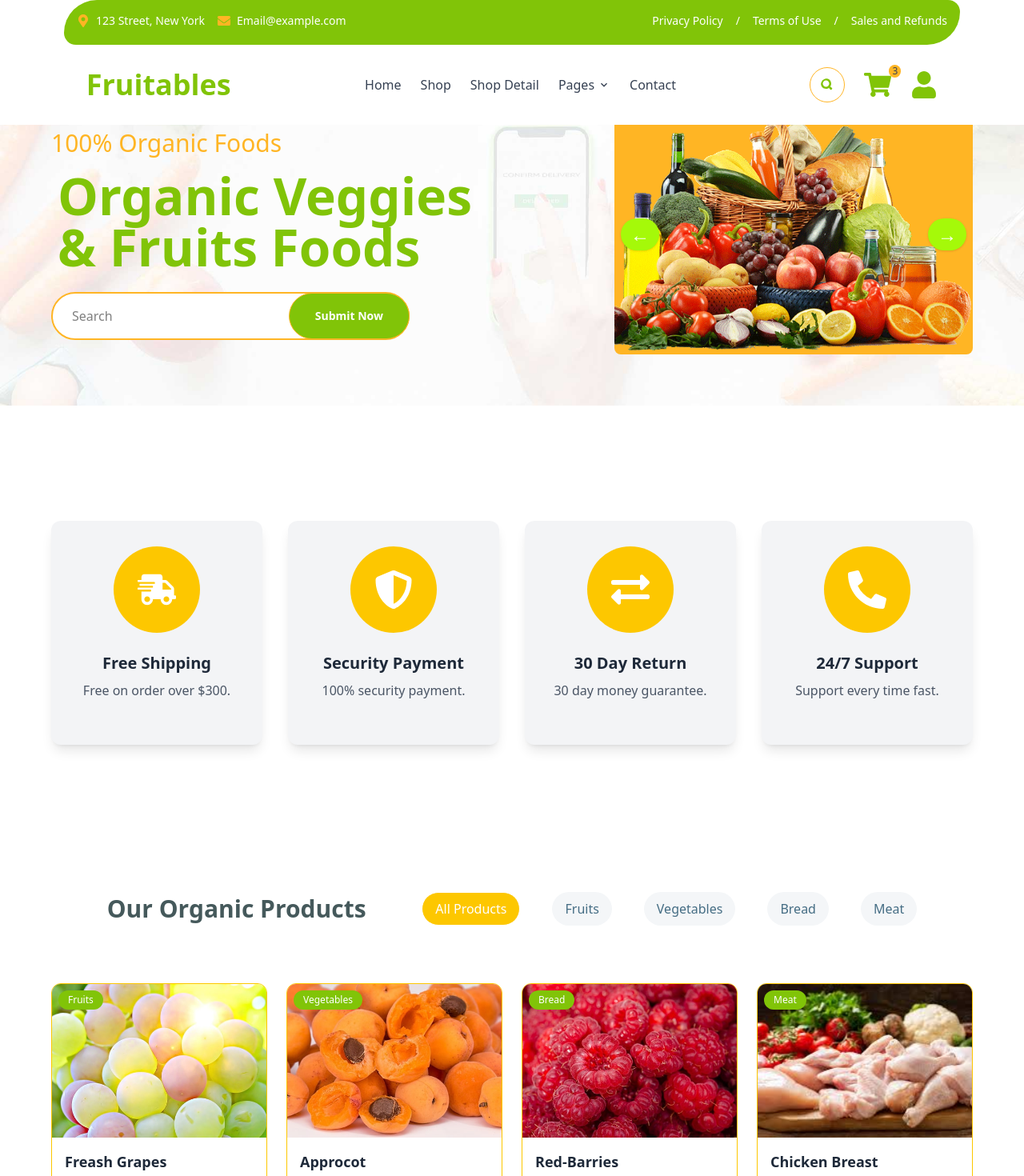
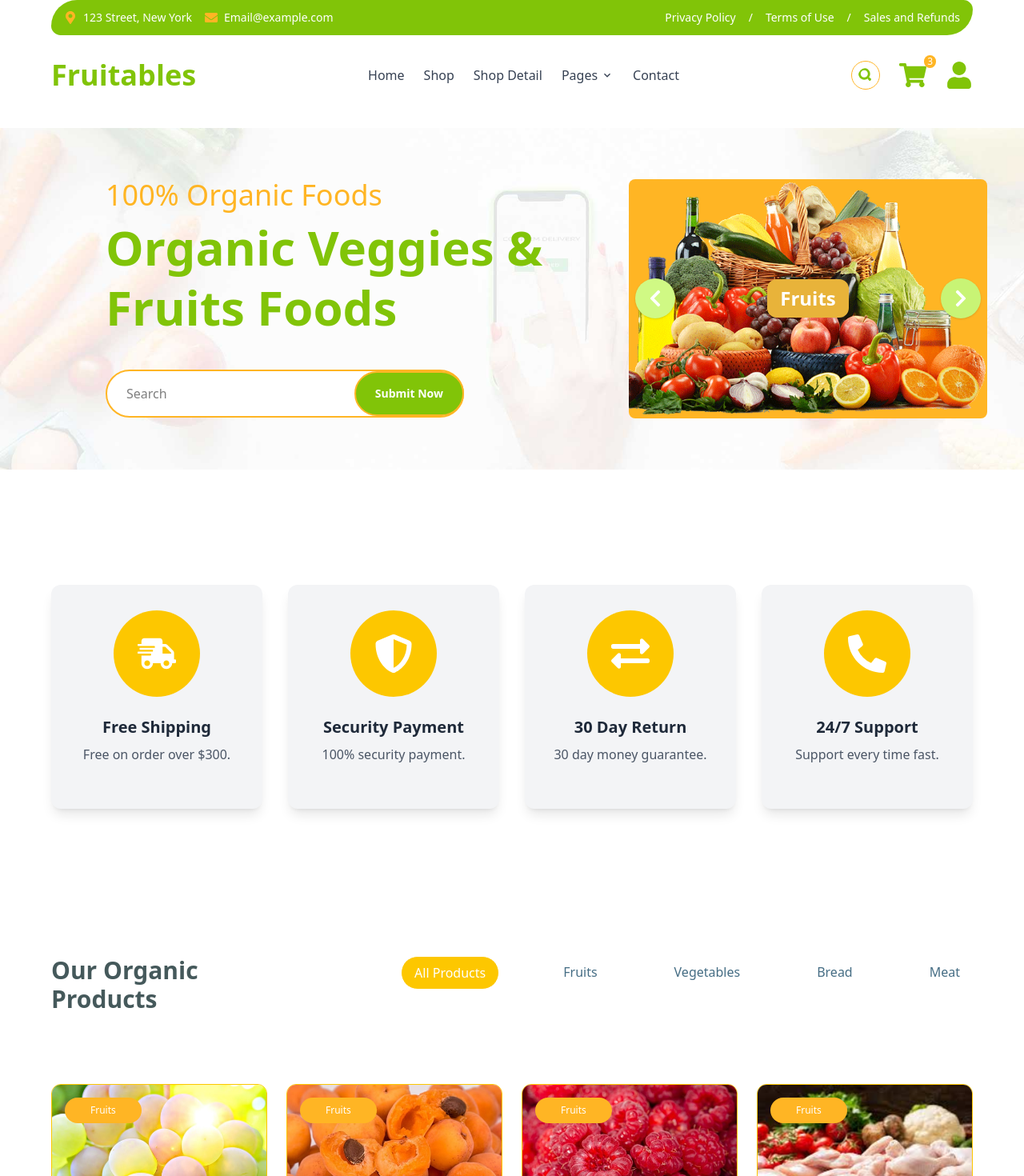
Before and after one commit to NadeemAshraf123/Organic-Fruitables, a React (Vite) app: page / in a window 1280 px wide. Shown: the top 1470 px of the page at 80% size. Built offline with nearby package versions, Linux system fonts and the light colour scheme.

Commit message:
fruitables project ui related issues resolved

```diff
--- a/src/App.tsx
+++ b/src/App.tsx
@@ -13,6 +13,7 @@ import StatsSection from './components/statssection/StatsSection'
 import OurTestimonial from './components/ourtestimonials/OurTesttimonial'
 import BestsellerProductsSection from './components/bestsellerproducts/BestSellerProductsSection'
 import PromoBanner from './components/promobanner/PromoBanner'
+import BestsellerProductTwo from './components/bestsellerproducts/BestSellerProductTwo'
 
 function App() {
 
@@ -24,6 +25,7 @@ function App() {
       <Navbar />
       <HeroBanner />
       <FeatureHighlights />
+
       <ProductSection />
       <CardsGrid />
       <CaruselProductsDisplay />
@@ -31,6 +33,7 @@ function App() {
       <PromoBanner />
 
       <BestsellerProductsSection />
+      <BestsellerProductTwo />
       <StatsSection />
       <OurTestimonial />
 
--- a/src/components/bestsellerproducts/BestSellerProductsSection.tsx
+++ b/src/components/bestsellerproducts/BestSellerProductsSection.tsx
@@ -74,7 +74,7 @@ const BestsellerProductsSection: React.FC<BestsellerProductsSectionProps> = ({
       <p className="mx-auto mt-4 max-w-3xl text-center text-gray-500">
         Latin words, combined with a handful of model sentence structures, to generate Lorem Ipsum which looks reasonable.
       </p>
-      <div className="mt-10 grid grid-cols-1 gap-8 md:grid-cols-2 lg:grid-cols-3">
+      <div className="mt-10 grid grid-cols-1 gap-4 md:grid-cols-2 lg:grid-cols-3">
         {products.map((product) => (
           <BestSellerProductCard key={product.id} product={product} onAddToCart={onAddToCart} />
         ))}
--- a/src/components/layout/ProductSection.tsx
+++ b/src/components/layout/ProductSection.tsx
@@ -105,22 +105,23 @@ const ProductSection: React.FC = () => {
 
                       <div  className='max-w-6xl mx-auto'>
 
-
-
-                        <div className='flex flex-col md:flex-row justify-evenly items-center mb-18'>
-                            <h2 className='text-3xl font-bold text-[#45595B] mb-4 md:mb-0'>
-                                Our Organic Products
+                        <div className='flex flex-col md:flex-row justify-between mb-18'>
+                            <h2 className='text-3xl font-bold text-[#45595B] mb-4'>
+                                <div>
+                                  Our Organic
+                                  </div>
+                                  Products
                             </h2>
 
-                            <div className='flex gap-10 flex-wrap'>
+                            <div className='flex gap-16 flex-wrap'>
                                 {categories.map((cat) => (
                                     <button
                                       key={cat}
                                       onClick={() => setSelectedCategory(cat)}
-                                      className={`px-4 py-2 rounded-full border ${
+                                      className={`px-4 py-2 h-fit text-left rounded-full border ${
                                         selectedCategory === cat
                                         ? 'bg-[#FDC700] text-white'
-                                        : 'bg-[#F4F6F8] text-[#456D84] border-0'
+                                        : 'bg-transparent text-[#456D84] border-0'
                                       } transition-colors duration-500`}
                                     >
                                         {cat}
@@ -129,9 +130,8 @@ const ProductSection: React.FC = () => {
                             </div>
                         </div>
 
-                        {/* <div className="grid grid-cols-1 sm:grid-cols-2 lg:grid-cols-3 xl:grid-cols-4 gap-3"> */}
-                        <div className="grid grid-cols-1 sm:grid-cols-2 md:grid-cols-3 xl:grid-cols-4 gap-6">
-
+                        <div className="grid grid-cols-1 text-center sm:grid-cols-2 md:grid-cols-3 xl:grid-cols-4 gap-6
+                        justify-items-center ">
 
                             {filteredProducts.map((product) => (
                                 <ProductCard
--- a/src/components/layout/ProductsCards.tsx
+++ b/src/components/layout/ProductsCards.tsx
@@ -16,10 +16,13 @@ const ProductCard: React.FC<ProductCardProps> = ({
   description,
 }) => {
   return (
+
     <div
-  className="bg-white rounded-xl overflow-hidden transition-all duration-300 hover:shadow-[0_0_70px_rgba(128,128,128,0.6),0_0_30px_rgba(128,128,128,0.4)] transition-all
-  w-full border border-[#FDC700] "
+      className="bg-white rounded-xl overflow-hidden transition-all duration-300
+  hover:shadow-[0_0_40px_rgba(64,64,64,0.7),0_0_20px_rgba(64,64,64,0.5)]
+  w-full border border-[#FDC700]"
     >
+
 
       <div className="overflow-hidden">
         <div className='relative'>
@@ -28,16 +31,16 @@ const ProductCard: React.FC<ProductCardProps> = ({
             alt={name}
             className="w-full h-48 object-cover transition-transform duration-500 hover:scale-125"
           />
-        <span className="absolute top-2 left-2 bg-[#81C408] text-white text-xs px-3 py-1 rounded-full">{category}</span>
+          <span className="absolute top-4 left-4 bg-[#FFB524] text-white text-xs px-8 py-2 rounded-full">Fruits</span>
         </div>
       </div>
 
       <div className="p-4 space-y-2">
-        <h3 className="text-lg font-bold text-gray-800">{name}</h3>
+        <h3 className="text-[24px] font-lightbold text-gray-800">{name}</h3>
         <p className="text-sm text-gray-600 h-[80px]">{description}</p>
-        <div className=" flex flex-col items-start mt-4">
-          <span className="text-md font-semibold text-black mb-4">{price}</span>
-          <button className="text-[#81C408] px-3 py-2 rounded-full hover:bg-[#ffb524] transition-colors duration-200 border border-[#ffb524]">
+        <div className=" flex flex-row gap-10 md:flex-col items-start mt-4">
+          <span className="text-md font-semibold text-black mb-4 md:mb-4 mb-0">{price}</span>
+          <button className="text-[#81C408] px-10 py-1.5 rounded-full hover:bg-[#ffb524] transition-colors duration-200 border border-[#ffb524]">
             Add to cart
           </button>
         </div>
--- a/src/components/layout/hero/HeroBanner.tsx
+++ b/src/components/layout/hero/HeroBanner.tsx
@@ -1,12 +1,12 @@
-import React, { useState, useEffect, use } from "react";
+import React, { useState, useEffect } from "react";
 import heroFruits from '../../../assets/images/heroFruits.png';
 import herobackroundImg from '../../../assets/images/herobackgroundImg.jpg';
 import heroVegetables from '../../../assets/images/heroVegetables.jpg';
-
+import { FaChevronLeft, FaAngleLeft, FaChevronRight } from "react-icons/fa";
 
 const images = [
-    heroFruits,
-    heroVegetables
+    { image: heroFruits, title: 'Fruits' },
+    { image: heroVegetables, title: 'Vegetables' }
 ];
 
 const HeroBanner: React.FC = () => {
@@ -31,55 +31,68 @@ const HeroBanner: React.FC = () => {
 
         <section
             style={{ backgroundImage: `url(${herobackroundImg})` }}
-            className="flex flex-col md:flex-row items-center justify-around bg-cover bg-center px-4 md:px-8 py-16 gap-16 mt-20">
+            className="flex flex-col md:flex-row items-center justify-around bg-cover bg-center px-4 md:px-8 py-8 md:py-16 gap-8 md:gap-16 mt-50 md:mt-40"
+        >
+            {/* Text Content */}
+            <div className="flex-1 max-w-xl w-full text-left ml-[20px] md:ml-[100px]">
 
-
-            <div className="flex-1 max-w-xl">
-                <h1 className="text-2xl md:text-3xl text-[#FFB524] mb-4">
+                <h1 className="text-2xl md:text-3xl lg:text-4xl text-[#FFB524] mb-2">
                     100% Organic Foods
                 </h1>
-                <h2 className="md:text-5xl font-bold text-[#81C408] mb-6 px-2" style={{ fontSize: '4rem' }}>
+                <h2 className="text-4xl md:text-5xl lg:text-6xl font-bold text-[#81C408] mb-10 leading-tight">
                     Organic Veggies & Fruits Foods
                 </h2>
 
-
-
-                <form className="relative w-full max-w-md" onSubmit={(e) => e.preventDefault()}>
+                <form className="relative w-full max-w-md text-left" onSubmit={(e) => e.preventDefault()}>
                     <input
                         type="text"
                         placeholder="Search"
-                        className="w-full px-6 py-4 border-2 border-[#FFB524] bg-[#FFFFFF] rounded-full focus:outline-none focus:ring-2 focus:ring-[#d4d4dd]"
+                        className="w-full text-left px-4 md:px-6 py-4 border-2 border-[#FFB524] bg-white rounded-full focus:outline-none focus:ring-2 focus:ring-[#FFB524] text-sm md:text-base"
                     />
                     <button
                         type="submit"
-                        className="absolute top-1/2 right-0 border border-[#FFB524] transform -translate-y-1/2 bg-[#81C408] text-white font-semibold px-8 py-4.5 rounded-full hover:bg-[#FFB524] transition text-sm"
+                        className="absolute top-1/2 right-0 transform -translate-y-1/2 bg-[#81C408] text-white font-semibold border-2 border-[#FFB524] px-6 py-1 md:py-4 rounded-full hover:bg-[#FFB524] transition text-sm"
+                        style={{
+                            height: 'calc(100% - 4px)',
+                        }}
                     >
                         Submit Now
                     </button>
                 </form>
+            </div>
 
 
+            <div className="flex-1 relative max-w-md w-full mx-auto mt-8  md:mt-0">
+                <button
+                    onClick={goLeft}
+                    className="absolute left-0 md:left-2 top-1/2 transform -translate-y-1/2 bg-[#d0f984] text-xl md:text-2xl text-white px-2 md:px-3 py-0.5 md:py-1 rounded-full shadow hover:bg-[#a0f207] z-10 w-[50px] h-[50px] flex items-center justify-center"
+                    aria-label="Previous image"
+                >
+                    <FaChevronLeft />
+                </button>
+
+                <div  className="relative">
+                    <img
+                        src={images[currentIndex]?.image}
+                        alt="Organic food selection"
+                        className="w-full h-auto max-h-64 md:max-h-none rounded-lg bg-[#FFB524] transition-opacity duration-500 object-cover"
+                    />
+                    <div className="absolute inset-0 flex items-center justify-center">
+
+                        <span className="bg-[#E8B33A] text-white text-2xl md:text-2xl font-bold px-4 py-2 rounded-xl">
+                            {images[currentIndex]?.title}
+                            </span>
 
 
-            </div>
-
-            <div className="flex-1 relative max-w-md w-full">
-                <button
-                    onClick={goLeft}
-                    className="absolute left-2 top-1/2 transform -translate-y-1/2 bg-[#a5f909] text-2xl text-white px-3 py-1 rounded-full shadow hover:bg-[#8CC91E]"
-                >
-                    ←
-                </button>
-                <img
-                    src={images[currentIndex]}
-                    alt="Hero Slide"
-                    className="w-full h-auto rounded-lg bg-[#FFB524] transition-opacity duration-500"
-                />
+                        </div>
+                </div>
                 <button
                     onClick={goRight}
-                    className="absolute right-2 top-1/2 transform -translate-y-1/2 bg-[#a5f909] text-2xl text-white px-3 py-1 rounded-full shadow hover:bg-[#8CC91E]"
+                    className="absolute right-0 md:right-2 top-1/2 transform -translate-y-1/2 bg-[#c8f475] text-xl md:text-2xl text-white px-2 md:px-3 py-0.5 md:py-1 rounded-full shadow hover:bg-[#a0f207] z-10 w-[50px] h-[50px] flex items-center justify-center"
+                    aria-label="Next image"
                 >
-                    →
+                    <FaChevronRight />
+
                 </button>
             </div>
         </section>
--- a/src/components/navbarTopbar/Navbar.tsx
+++ b/src/components/navbarTopbar/Navbar.tsx
@@ -6,6 +6,11 @@ const SmartHeader: React.FC = () => {
   const [prevScrollPos, setPrevScrollPos] = useState(0);
   const [topBarVisible, setTopBarVisible] = useState(true);
   const [atTop, setAtTop] = useState(true);
+  const [mobileMenuOpen, setMobileMenuOpen] = useState(false);
+  const [mobilePagesOpen, setMobilePagesOpen] = useState(false);
+  const [pagesOpen, setPagesOpen] = useState(false);
+
+
 
   const TOPBAR_HEIGHT = 56;
 
@@ -27,41 +32,21 @@ const SmartHeader: React.FC = () => {
 
       setPrevScrollPos(currentScrollPos);
     };
-    window.addEventListener('scroll' , handleScroll, { passive: true});
 
-    window.addEventListener('scroll', handleScroll, { passive: true });
-      return () => window.removeEventListener('scroll', handleScroll);
-  }, [prevScrollPos, topBarVisible]);
-
-
-
-  //     const isScrollingUp = currentScrollPos < prevScrollPos;
-
-  //     if (isScrollingUp !== topBarVisible && currentScrollPos > 100) {
-  //       setTopBarVisible(isScrollingUp);
-  //     }
-
-  //     if (currentScrollPos <= 100) {
-  //       setTopBarVisible(true);
-  //     }
-
-  //     setPrevScrollPos(currentScrollPos);
-  //   };
-
-  //   window.addEventListener('scroll', handleScroll, { passive: true });
-  //   return () => window.removeEventListener('scroll', handleScroll);
-  // }, [prevScrollPos, topBarVisible]);
+    window.addEventListener("scroll", handleScroll, { passive: true });
+    return () => window.removeEventListener("scroll", handleScroll);
+  }, [prevScrollPos]);
 
   return (
-    // <div className="sticky top-0 z-50 bg-[#FFFFFF]">
-      <div className={`fixed top-0 left-0 right-0 z-50 bg-white transition-all duration-300 ${!topBarVisible && !atTop ? 'shadow-md' : ''}`}>
+    <div className={`fixed top-0 left-0 right-0 z-50 bg-[#FFFFFF] transition-all duration-2000 ${!topBarVisible && !atTop ? "shadow-md" : ""} h-fit`}>
 
-      {/* TopBar with smooth hide animation */}
-      <div className={`transition-all duration-300 ${topBarVisible || atTop ? 'translate-y-0' : '-translate-y-full'}`}>
-        <div className="max-w-6xl mx-auto px-4 ">
-          <div className="bg-[#81C408] rounded-tl-[99px] rounded-br-[99px] rounded-tr-[36px] rounded-bl-[36px] py-4 px-4 h-14">
-            <div className="flex flex-col md:flex-row items-center justify-between gap-2 text-white text-sm font-normal">
-              <div className="flex items-center gap-4 flex-wrap">
+      <div className={`transition-all sticky flex items-center justify-center duration-3000 ${topBarVisible || atTop ? "translate-y-0" : "-translate-y-full hidden"}`}>
+        <div className="max-w-6xl min-w-[90%]">
+          <div className="bg-[#81C408] rounded-tl-[99px] rounded-br-[99px] rounded-tr-[36px] rounded-bl-[36px] py-3 px-4">
+            <div className="flex flex-col sm:flex-row items-center justify-between gap-2 text-white text-xs sm:text-sm font-normal">
+
+              {/* Location & Email */}
+              <div className="flex flex-wrap items-center gap-4">
                 <div className="flex items-center gap-2">
                   <FaMapMarkerAlt className="w-4 h-4 text-[#FFB524]" />
                   <span>123 Street, New York</span>
@@ -71,7 +56,10 @@ const SmartHeader: React.FC = () => {
                   <a href="mailto:Email@example.com">Email@example.com</a>
                 </div>
               </div>
-              <div className="flex items-center gap-4 whitespace-nowrap">
+
+              {/* Policy Links */}
+              {/* CHANGED: Smaller font on mobile & reduced gaps */}
+              <div className="flex items-center gap-2 sm:gap-4 whitespace-nowrap text-xs sm:text-sm">
                 <a href="#" className="hover:underline">Privacy Policy</a>
                 <span className="hidden sm:inline">/</span>
                 <a href="#" className="hover:underline">Terms of Use</a>
@@ -82,49 +70,126 @@ const SmartHeader: React.FC = () => {
           </div>
         </div>
       </div>
+      {/* --- TOPBAR --- */}
+      {/* CHANGED: flex-col on mobile so items stack vertically */}
 
-      {/* Header that moves up when topbar is hidden */}
+      {/* --- MAIN HEADER --- */}
+      {/* CHANGED: smaller padding on mobile & justify-between instead of space-around */}
+      <header className={`bg-[white] flex justify-center items-center h-auto sm:h-[100px] transition-all duration-300 ${!topBarVisible && !atTop ? `mt-[-${TOPBAR_HEIGHT}px]` : ""}`}>
 
-      {/* <header className={`bg-white px-6 py-4 flex justify-around items-center h-[100px] transition-all duration-300 ${ */}
-        {/* !topBarVisible && !atTop ? 'mt-[-56px]' : ''
-      } ${!atTop ? 'shadow-md' : ''}`}> */}
+        <div className="w-[90%] flex justify-between item-center">
 
-      <header className={`bg-white px-6 py-4 flex justify-around items-center h-[100px] transition-all duration-300 ${!topBarVisible && !atTop ? `mt-[-${TOPBAR_HEIGHT}PX]` : '' }`} >
-
-        <div className="text-4xl font-bold text-[#81C408]">
+          {/* Logo */}
+          {/* CHANGED: font size responsive */}
+          <div className="text-2xl sm:text-4xl font-bold text-[#81C408]">
             Fruitables
           </div>
 
-        <nav className="flex space-x-6 text-gray-700 font-small items-center">
+          {/* Desktop Navigation */}
+          {/* CHANGED: hidden on mobile */}
+          <nav className="hidden md:flex space-x-6 text-gray-700 items-center text-sm sm:text-base">
             <a href="#" className="hover:text-[#81C408]">Home</a>
             <a href="#" className="hover:text-[#81C408]">Shop</a>
             <a href="#" className="hover:text-[#81C408]">Shop Detail</a>
 
-          <div className="relative group">
-            <div className="flex items-center space-x-1 text-gray-700 hover:text-[#81C408] cursor-pointer">
+            <div className="relative">
+              <button
+                onClick={() => setPagesOpen(!pagesOpen)}
+                className="flex items-center space-x-1 text-gray-700 hover:text-[#81C408] cursor-pointer"
+              >
                 <span>Pages</span>
-              <MdKeyboardArrowDown />
-            </div>
-            <div className="absolute top-full left-0 mt-2 w-44 bg-[#F3F4F6] shadow-lg rounded-md opacity-0 invisible group-hover:opacity-100 group-hover:visible transition-all duration-200 z-10">
+                <MdKeyboardArrowDown
+                  className={`transition-transform duration-200 ${pagesOpen ? "rotate-180" : ""}`}
+                />
+              </button>
+
+              {pagesOpen && (
+                <div className="absolute top-full left-0 mt-2 w-44 bg-[#F3F4F6] shadow-lg rounded-md z-10">
                   <a href="#" className="block px-4 py-2 hover:text-[#81C408] hover:bg-[#FFB524]">Cart</a>
                   <a href="#" className="block px-4 py-2 hover:text-[#81C408] hover:bg-[#FFB524]">Checkout</a>
                   <a href="#" className="block px-4 py-2 hover:text-[#81C408] hover:bg-[#FFB524]">Testimonial</a>
                   <a href="#" className="block px-4 py-2 hover:text-[#81C408] hover:bg-[#FFB524]">404 Page</a>
                 </div>
+              )}
             </div>
 
             <a href="#" className="hover:text-[#81C408]">Contact</a>
           </nav>
 
-        <div className="flex items-center space-x-6 text-gray-700">
-          <FaSearch className="border-1 border-[#FFB524] rounded-full p-[13px] text-[44px] flex justify-center items-center text-[#81C408] hover:bg-[#FFB524] cursor-pointer" />
+          {/* Icons */}
+          {/* CHANGED: smaller icons on mobile */}
+          <div className="hidden md:flex items-center space-x-6 text-gray-700">
+            <FaSearch className="border border-[#FFB524] rounded-full p-2 text-2xl sm:text-4xl text-[#81C408] hover:bg-[#FFB524] cursor-pointer" />
             <div className="relative">
-            <FaShoppingCart className="hover:text-green-600 text-[#81C408] text-[34px] cursor-pointer" />
-            <span className="absolute -top-2 -right-3 bg-[#FFB524] hover:bg-green-600 text-grey-700 text-xs rounded-full px-1 cursor-pointer">3</span>
+              <FaShoppingCart className="hover:text-green-600 text-[#81C408] text-2xl sm:text-[34px] cursor-pointer" />
+              <span className="absolute -top-2 -right-3 bg-[#FFB524] hover:bg-green-600 text-white text-xs rounded-full px-1 cursor-pointer">3</span>
             </div>
-          <FaUser className="hover:text-green-600 text-[34px] text-[#81C408] cursor-pointer" />
+            <FaUser className="hover:text-green-600 text-[#81C408] text-2xl sm:text-[34px] cursor-pointer" />
+          </div>
+
+          {/* Mobile Hamburger Button */}
+          {/* NEW: shows only on mobile */}
+          <div className="md:hidden flex items-center gap-3">
+            <button
+              onClick={() => setMobileMenuOpen(!mobileMenuOpen)}
+              className="p-2 rounded-md text-gray-700 hover:bg-gray-100"
+            >
+              {/* Simple hamburger icon */}
+              <svg className="w-6 h-6" fill="none" stroke="currentColor" viewBox="0 0 24 24">
+                <path strokeLinecap="round" strokeLinejoin="round" strokeWidth={2} d="M4 6h16M4 12h16m-7 6h7" />
+              </svg>
+            </button>
+          </div>
         </div>
       </header>
+
+      {/* Mobile Menu */}
+      {/* {mobileMenuOpen && ( */}
+
+
+
+      {/* Mobile Menu */}
+      {mobileMenuOpen && (
+        <div className="md:hidden bg-white shadow-lg p-4 space-y-3">
+          <a href="#" className="block hover:text-[#81C408]">Home</a>
+          <a href="#" className="block hover:text-[#81C408]">Shop</a>
+          <a href="#" className="block hover:text-[#81C408]">Shop Detail</a>
+
+          {/* Mobile Pages dropdown */}
+          <div>
+            <button
+              onClick={() => setMobilePagesOpen(!mobilePagesOpen)}
+              className="w-full flex justify-between items-center hover:text-[#81C408]"
+            >
+              Pages
+              <MdKeyboardArrowDown
+                className={`transition-transform duration-200 ${mobilePagesOpen ? "rotate-180" : ""}`}
+              />
+            </button>
+
+            {mobilePagesOpen && (
+              <div className="pl-4 mt-2 space-y-2">
+                <a href="#" className="block hover:text-[#81C408]">Cart</a>
+                <a href="#" className="block hover:text-[#81C408]">Checkout</a>
+                <a href="#" className="block hover:text-[#81C408]">Testimonial</a>
+                <a href="#" className="block hover:text-[#81C408]">404 Page</a>
+              </div>
+            )}
+          </div>
+
+          <a href="#" className="block hover:text-[#81C408]">Contact</a>
+        </div>
+      )}
+
+
+      {/* // <div className="md:hidden bg-white shadow-lg p-4 space-y-3">
+        //   <a href="#" className="block hover:text-[#81C408]">Home</a>
+        //   <a href="#" className="block hover:text-[#81C408]">Shop</a>
+        //   <a href="#" className="block hover:text-[#81C408]">Shop Detail</a>
+        //   <a href="#" className="block hover:text-[#81C408]">Pages</a>
+        //   <a href="#" className="block hover:text-[#81C408]">Contact</a>
+        // </div> */}
+      {/* )} */}
     </div>
   );
 };
--- a/src/components/promobanner/PromoBanner.tsx
+++ b/src/components/promobanner/PromoBanner.tsx
@@ -3,7 +3,7 @@ import storeImage from '../../assets/storeimages/storeImage.png'; // Replace wit
 
 const PromoBanner: React.FC = () => {
     return (
-        <section className="bg-[#FFB524] rounded-xl shadow-lg px-8 py-20 flex flex-col md:flex-row items-center justify-between max-w-7xl mx-auto mt-20">
+        <section className="bg-[#FFB524]  shadow-lg px-8 py-20 flex flex-col md:flex-row items-center justify-between max-w-7xl mx-auto mt-20">
 
             {/* Left Section */}
             <div className="flex-1 text-white max-w-xl">
@@ -12,7 +12,7 @@ const PromoBanner: React.FC = () => {
                     <h2 className="text-[54px] md:text-[64px] font-bold leading-tight">
                         Fresh Exotic Fruits
                     </h2>
-                    <h2 className="text-[54px] md:text-[64px] font-bold leading-tight text-[#45595B]">
+                    <h2 className="text-[54px] md:text-[64px] font-lightbold leading-tight text-[#45595B]">
                         in Our Store
                     </h2>
                 </div>
--- a/src/components/statssection/StatsSection.tsx
+++ b/src/components/statssection/StatsSection.tsx
@@ -31,10 +31,10 @@ const StatsSection: React.FC = () => {
 
     return (
         <section className='max-w-7xl mx-auto px-4 py-10 bg-[#F4F6F8] mt-20 mb-10 ' >
-            <div className='max-w-6xl mx-auto '>
+            <div className='max-w-6xl mx-auto flex justify-center '>
 
 
-            <div className='grid grid-cols-1 sm:grid-cols-2 lg:grid-cols-4 gap-6'>
+            <div className='grid grid-cols-1 mt-4 sm:grid-cols-2 lg:grid-cols-4 gap-8'>
                 {stats.map((stat, i) => (
                     <StatCard key={i} {...stat} />
                 ))}
```
Also changed, not shown: src/components/bestsellerproducts/BestSellerProductCard.tsx (+6 -6 lines), src/components/bestsellerproducts/BestSellerProductTwo.tsx (added, +88 -0 lines), src/components/layout/CarouseProductsDisplayl.tsx (+5 -5 lines), src/components/ourtestimonials/OurTesttimonial.tsx (+55 -34 lines). Lines whose indentation alone changed are shown as unchanged.
